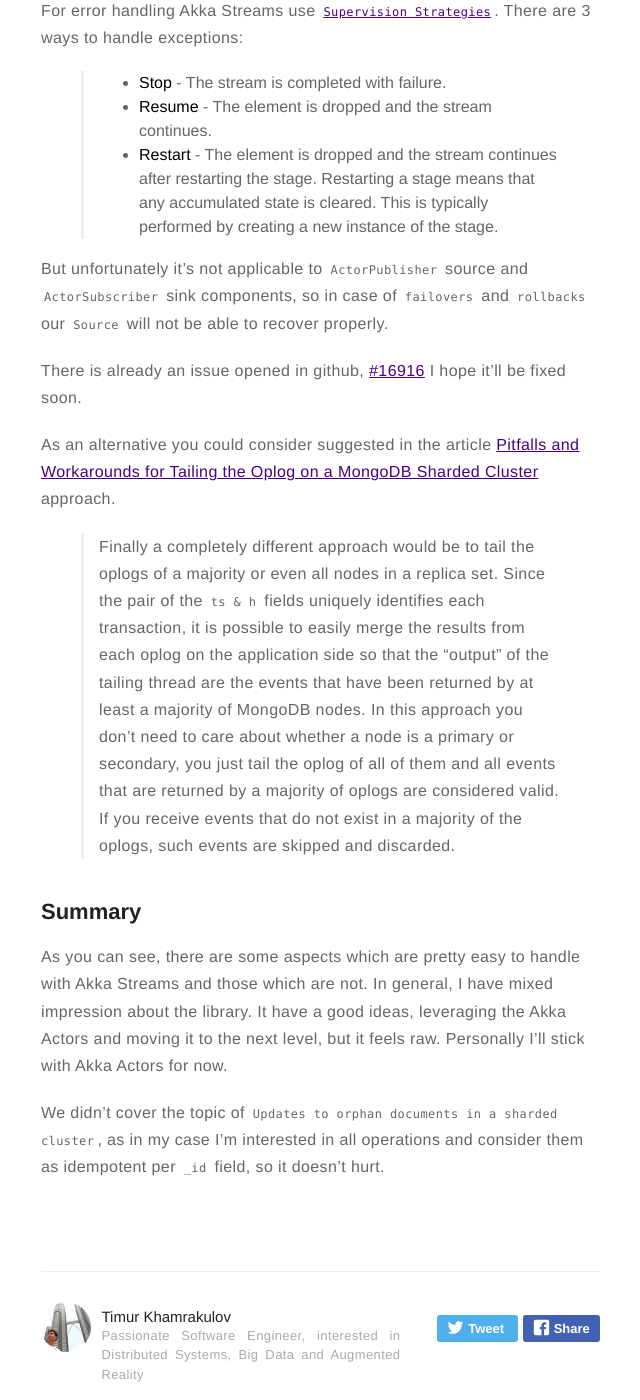
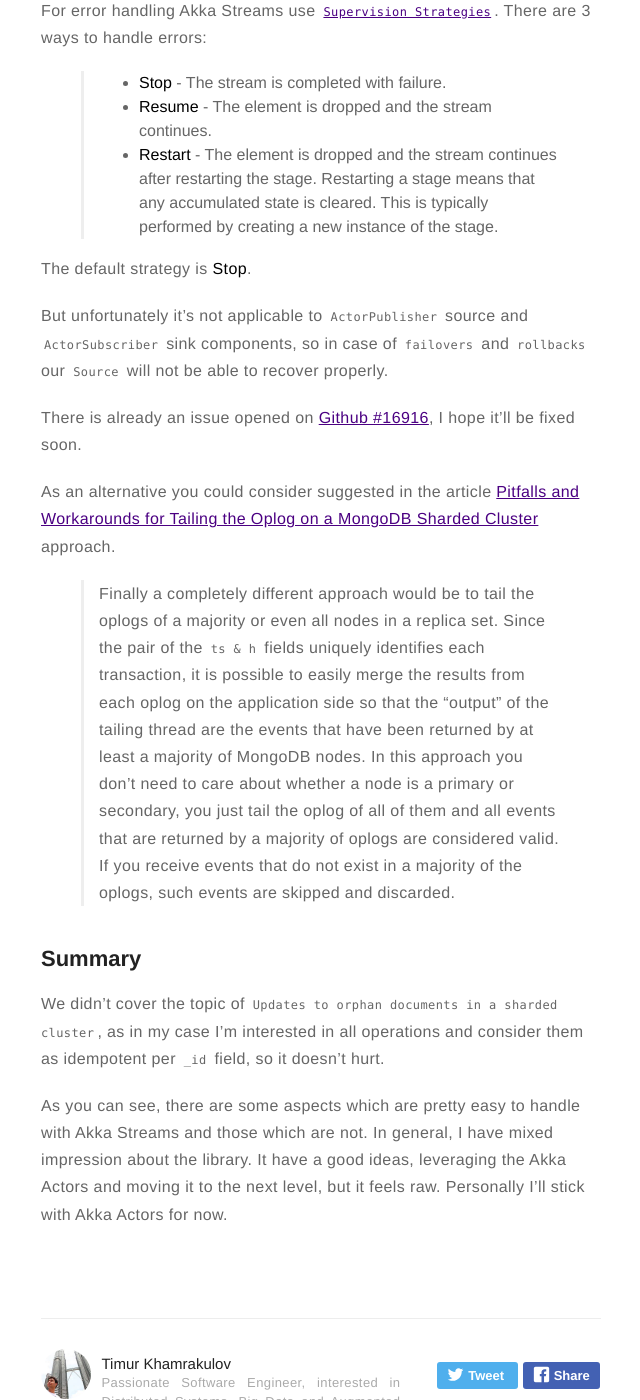
Before and after one commit to htimur/htimur.github.io, a Jekyll site: the page built from _posts/2016-03-03-tailing_the_mongodb_oplog_on_sharded_clusters_with_scala_and_akka_streams.markdown, in a window 1280 px wide and 1400 px high, scrolled down 4758 px. Shown: the whole window, without its empty margins (319-959 px from the left). Built offline with Jekyll 4.4.1, drawn with Linux system fonts in a browser that asks for light colours; comment, search, counter and statistics services are not loaded; some of the changed text lies outside the part shown.

Commit message:
update to the order of the article and typo fixes

```diff
--- a/_posts/2016-03-03-tailing_the_mongodb_oplog_on_sharded_clusters_with_scala_and_akka_streams.markdown
+++ b/_posts/2016-03-03-tailing_the_mongodb_oplog_on_sharded_clusters_with_scala_and_akka_streams.markdown
@@ -23,7 +23,7 @@ There are 2 really good articles, fully covering the topic of Tailing the MongoD
 
 You can also find more information about the MongoDB Sharded Cluster in [documentation hub](https://docs.mongodb.org/manual/core/sharding-introduction/).
 
-The project built as an example is available in [github](https://github.com/htimur/mongo_oplog_akka_streams).
+The project built as an example is available on [github](https://github.com/htimur/mongo_oplog_akka_streams).
 
 The examples provided in this post shouldn't be considered and used as production ready.
 
@@ -59,7 +59,7 @@ I preferrer to use a `case` classes instead of `Document` objects, so I'll defin
 case class Shard(name: String, uri: String)
 {% endhighlight %}
 
-and a method to parse `Document` to `Shard`:
+and the method to parse `Document` to `Shard`:
 
 {% gist htimur/de8b340dd92322bb6096 %}
 and now we can query the collection:
@@ -93,16 +93,18 @@ We will use simplified API for [`Merge`](http://doc.akka.io/docs/akka/2.4.2/scal
 
 ## Error Handling - Failovers and rollbacks
 
-For error handling Akka Streams use [`Supervision Strategies`](http://doc.akka.io/docs/akka/2.4.2/scala/stream/stream-error.html). There are 3 ways to handle exceptions:
+For error handling Akka Streams use [`Supervision Strategies`](http://doc.akka.io/docs/akka/2.4.2/scala/stream/stream-error.html). There are 3 ways to handle errors:
 
 >
 * **Stop** - The stream is completed with failure.
 * **Resume** - The element is dropped and the stream continues.
 * **Restart** - The element is dropped and the stream continues after restarting the stage. Restarting a stage means that any accumulated state is cleared. This is typically performed by creating a new instance of the stage.
 
+The default strategy is **Stop**.
+
 But unfortunately it's not applicable to `ActorPublisher` source and `ActorSubscriber` sink components, so in case of `failovers` and `rollbacks` our `Source` will not be able to recover properly.
 
-There is already an issue opened in github, [#16916](https://github.com/akka/akka/issues/16916) I hope it'll be fixed soon.
+There is already an issue opened on [Github #16916](https://github.com/akka/akka/issues/16916), I hope it'll be fixed soon.
 
 As an alternative you could consider suggested in the article [Pitfalls and Workarounds for Tailing the Oplog on a MongoDB Sharded Cluster](https://www.mongodb.com/blog/post/pitfalls-and-workarounds-for-tailing-the-oplog-on-a-mongodb-sharded-cluster) approach.
 
@@ -110,6 +112,6 @@ As an alternative you could consider suggested in the article [Pitfalls and Work
 
 ## Summary
 
+We didn't cover the topic of `Updates to orphan documents in a sharded cluster`, as in my case I'm interested in all operations and consider them as idempotent per `_id` field, so it doesn't hurt.
+
 As you can see, there are some aspects which are pretty easy to handle with Akka Streams and those which are not. In general, I have mixed impression about the library. It have a good ideas, leveraging the Akka Actors and moving it to the next level, but it feels raw. Personally I'll stick with Akka Actors for now.
-
-We didn't cover the topic of `Updates to orphan documents in a sharded cluster`, as in my case I'm interested in all operations and consider them as idempotent per `_id` field, so it doesn't hurt.
```
